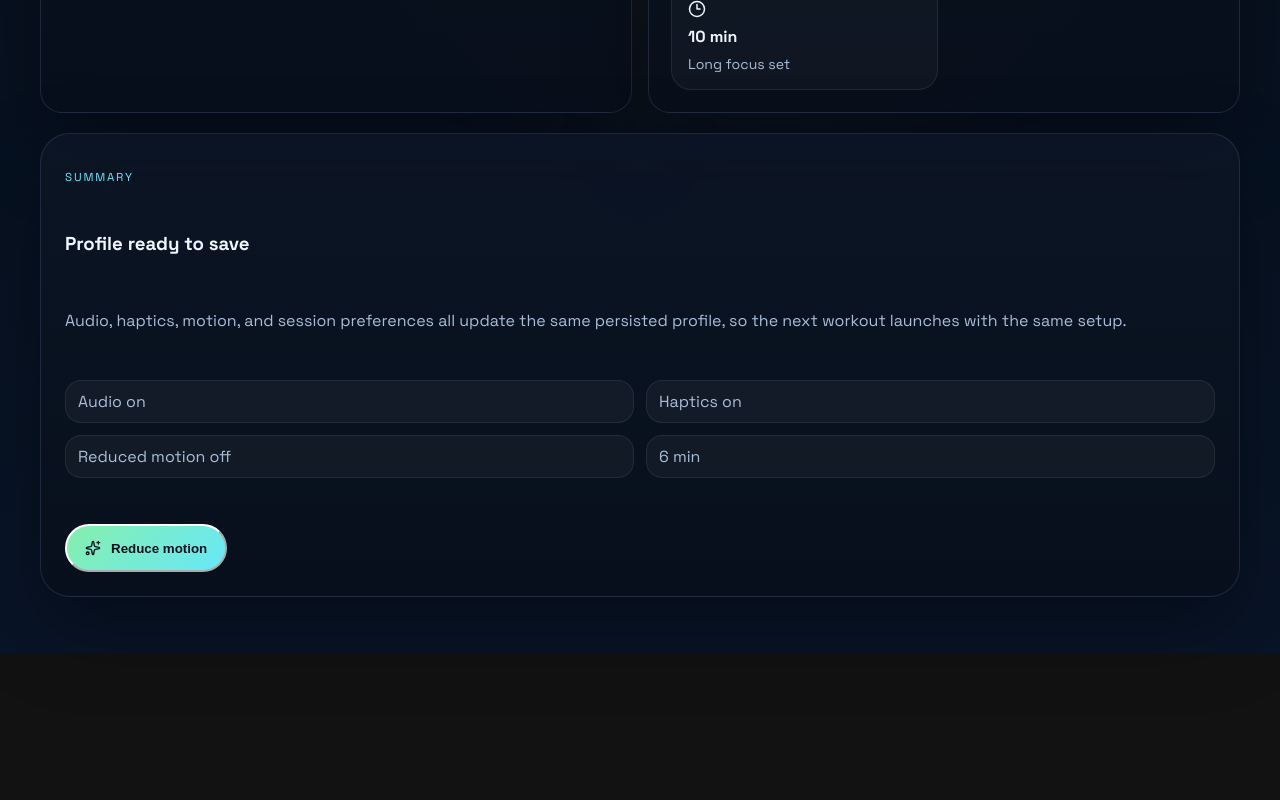
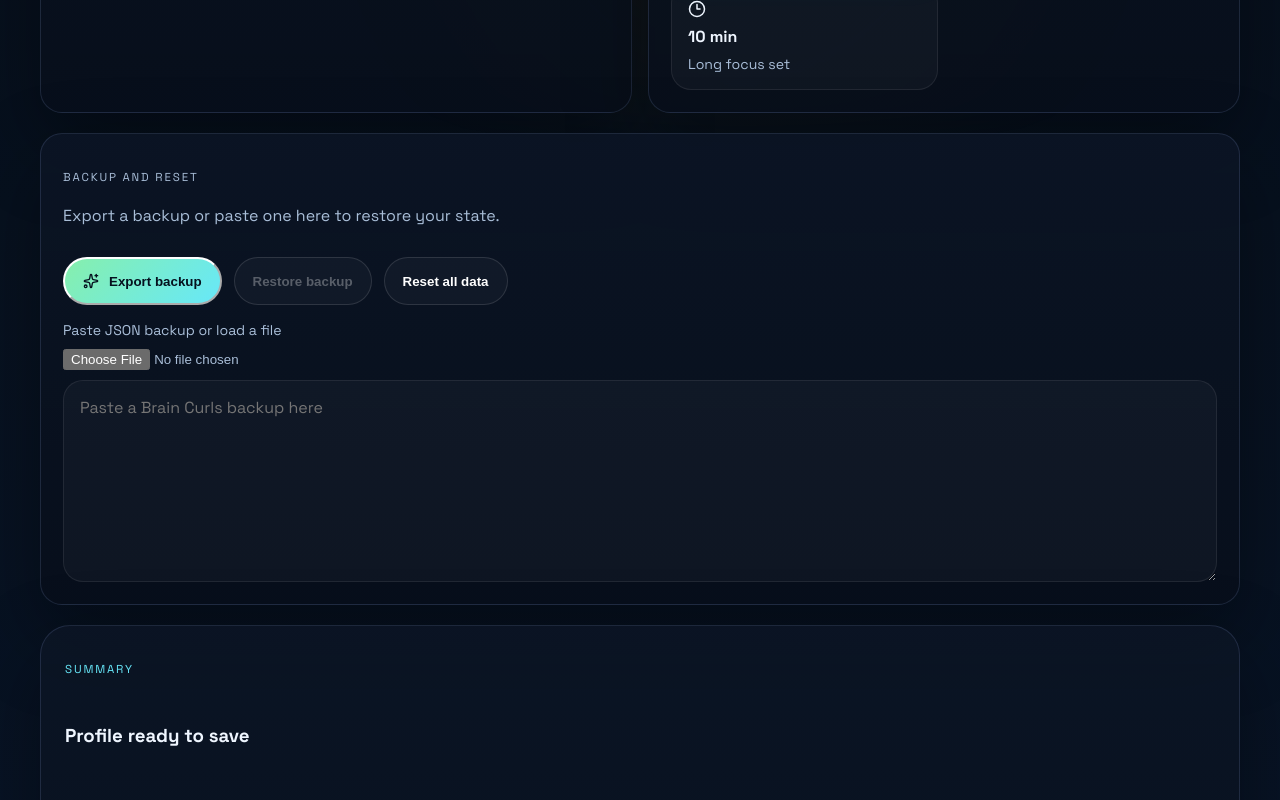
Before and after one commit to burnsco/brain-curls, a React (Vite) app: page /settings in a window 1280 px wide. Shown: the part 940-1740 px from the top of the page. Before the commit the page ends 1593 px from the top, so only its background shows below. Built offline with nearby package versions, Linux system fonts and the light colour scheme.

Commit message:
add backup and restore flow

```diff
--- a/src/pages/SettingsPage.tsx
+++ b/src/pages/SettingsPage.tsx
@@ -1,8 +1,12 @@
 import { AudioLines, BellRing, BrainCircuit, Clock3, MoonStar, Sparkles } from "lucide-react";
+import { useState, type ChangeEvent } from "react";
 import { Card } from "../components/card";
 import { SectionHeading } from "../components/section-heading";
 import { getLengthLabel, getModeLabel, type DailySessionLength, type DailySessionMode } from "../lib/session-builder";
 import {
+  importBrainCurlsBackup,
+  resetAllData,
+  serializeBrainCurlsBackup,
   setAudioEnabled,
   setDailySessionPreferences,
   setHapticsEnabled,
@@ -48,6 +52,40 @@ function ToggleCard({
 
 export function SettingsPage() {
   const { progress, settings } = useBrainCurlsState();
+  const [backupText, setBackupText] = useState("");
+  const [backupMessage, setBackupMessage] = useState("Export a backup or paste one here to restore your state.");
+
+  const handleExport = () => {
+    const backup = serializeBrainCurlsBackup();
+    setBackupText(backup);
+    setBackupMessage("Backup generated. You can copy it or download it from your browser.");
+
+    const blob = new Blob([backup], { type: "application/json" });
+    const url = URL.createObjectURL(blob);
+    const anchor = document.createElement("a");
+    anchor.href = url;
+    anchor.download = "brain-curls-backup.json";
+    anchor.click();
+    window.setTimeout(() => URL.revokeObjectURL(url), 0);
+  };
+
+  const handleImport = () => {
+    try {
+      importBrainCurlsBackup(backupText);
+      setBackupMessage("Backup restored. The app now reflects the imported progress and settings.");
+    } catch {
+      setBackupMessage("That backup could not be imported. Check that the JSON is complete and valid.");
+    }
+  };
+
+  const handleFileChange = async (event: ChangeEvent<HTMLInputElement>) => {
+    const file = event.target.files?.[0];
+    if (!file) return;
+
+    const text = await file.text();
+    setBackupText(text);
+    setBackupMessage(`Loaded ${file.name}. Review the JSON and import it when ready.`);
+  };
 
   return (
     <main className="section-page">
@@ -122,6 +160,42 @@ export function SettingsPage() {
         </Card>
       </div>
 
+      <Card className="progress-card">
+        <p className="panel-label">Backup and reset</p>
+        <p className="game-mechanic">{backupMessage}</p>
+        <div className="hero-actions">
+          <button type="button" className="button button-primary" onClick={handleExport}>
+            <Sparkles size={16} />
+            Export backup
+          </button>
+          <button type="button" className="button button-secondary" onClick={handleImport} disabled={!backupText}>
+            Restore backup
+          </button>
+          <button
+            type="button"
+            className="button button-secondary"
+            onClick={() => {
+              resetAllData();
+              setBackupText("");
+              setBackupMessage("All progress and settings were reset to defaults.");
+            }}
+          >
+            Reset all data
+          </button>
+        </div>
+        <label className="backup-upload">
+          <span>Paste JSON backup or load a file</span>
+          <input type="file" accept="application/json,.json" onChange={handleFileChange} />
+          <textarea
+            className="backup-textarea"
+            value={backupText}
+            onChange={(event) => setBackupText(event.target.value)}
+            placeholder="Paste a Brain Curls backup here"
+            rows={8}
+          />
+        </label>
+      </Card>
+
       <Card className="hero-panel">
         <p className="panel-label">Summary</p>
         <h3>
--- a/src/store/brain-curls-store.ts
+++ b/src/store/brain-curls-store.ts
@@ -63,6 +63,12 @@ export interface BrainCurlsState {
   session: SessionState | null;
 }
 
+export interface BrainCurlsBackup {
+  progress: ProgressState;
+  settings: AppSettings;
+  session: SessionState | null;
+}
+
 const STORAGE_KEY = "brain-curls:state:v1";
 const MAX_RECENT_RUNS = 8;
 
@@ -123,20 +129,9 @@ function enrichProgress(progress: ProgressState): ProgressState {
   };
 }
 
-let state = loadState();
-const listeners = new Set<() => void>();
-
-function loadState(): BrainCurlsState {
-  if (typeof window === "undefined") {
-    return defaultState();
-  }
-
-  try {
-    const raw = window.localStorage.getItem(STORAGE_KEY);
-    if (!raw) return defaultState();
-    const parsed = JSON.parse(raw) as Partial<BrainCurlsState>;
-    const parsedProgress: Partial<ProgressState> = parsed.progress ?? {};
-    const parsedSettings: Partial<AppSettings> = parsed.settings ?? {};
+function normalizeState(snapshot: Partial<BrainCurlsBackup>): BrainCurlsState {
+  const parsedProgress: Partial<ProgressState> = snapshot.progress ?? {};
+  const parsedSettings: Partial<AppSettings> = snapshot.settings ?? {};
   const parsedDomainProgress = parsedProgress.domainProgress ?? {};
   const mergedSettings: AppSettings = {
     ...defaultSettings(),
@@ -155,11 +150,26 @@ function loadState(): BrainCurlsState {
       ...parsedDomainProgress,
     },
   };
+
   return {
     progress: enrichProgress(mergedProgress),
     settings: mergedSettings,
-      session: parsed.session ?? null,
+    session: snapshot.session ?? null,
   };
+}
+
+let state = loadState();
+const listeners = new Set<() => void>();
+
+function loadState(): BrainCurlsState {
+  if (typeof window === "undefined") {
+    return defaultState();
+  }
+
+  try {
+    const raw = window.localStorage.getItem(STORAGE_KEY);
+    if (!raw) return defaultState();
+    return normalizeState(JSON.parse(raw) as Partial<BrainCurlsBackup>);
   } catch {
     return defaultState();
   }
@@ -354,6 +364,18 @@ export function resetProgress() {
   updateState(() => defaultState());
 }
 
+export function resetAllData() {
+  updateState(() => defaultState());
+}
+
+export function serializeBrainCurlsBackup() {
+  return JSON.stringify(state, null, 2);
+}
+
+export function importBrainCurlsBackup(raw: string) {
+  updateState(() => normalizeState(JSON.parse(raw) as Partial<BrainCurlsBackup>));
+}
+
 export function getWorkoutProgress() {
   return getActiveSessionIndex(state.session);
 }
--- a/src/styles.css
+++ b/src/styles.css
@@ -614,6 +614,33 @@ main {
   background: rgba(103, 232, 249, 0.08);
 }
 
+.backup-upload {
+  display: grid;
+  gap: 10px;
+  margin-top: 16px;
+}
+
+.backup-upload span {
+  color: var(--muted);
+  font-size: 0.88rem;
+}
+
+.backup-upload input {
+  color: var(--muted);
+}
+
+.backup-textarea {
+  width: 100%;
+  resize: vertical;
+  min-height: 180px;
+  padding: 16px;
+  border-radius: 20px;
+  border: 1px solid rgba(255, 255, 255, 0.08);
+  background: rgba(255, 255, 255, 0.03);
+  color: var(--text);
+  font: inherit;
+}
+
 .dashboard-stats {
   display: grid;
   grid-template-columns: repeat(2, minmax(0, 1fr));
@@ -861,6 +888,39 @@ main {
 .run-summary-card {
   border-style: dashed;
   animation: float-in 360ms ease both;
+}
+
+.recap-card {
+  display: grid;
+  gap: 16px;
+}
+
+.replay-stats {
+  margin-top: 4px;
+}
+
+.replay-summary-strip {
+  grid-template-columns: repeat(4, minmax(0, 1fr));
+}
+
+.replay-strip {
+  display: grid;
+  gap: 10px;
+}
+
+.replay-item {
+  display: flex;
+  justify-content: space-between;
+  gap: 12px;
+  padding: 12px 14px;
+  border-radius: 16px;
+  background: rgba(255, 255, 255, 0.03);
+  border: 1px solid rgba(255, 255, 255, 0.08);
+}
+
+.replay-item span {
+  color: var(--muted);
+  font-size: 0.88rem;
 }
 
 .choice-grid {
```
Lines whose indentation alone changed are shown as unchanged.
